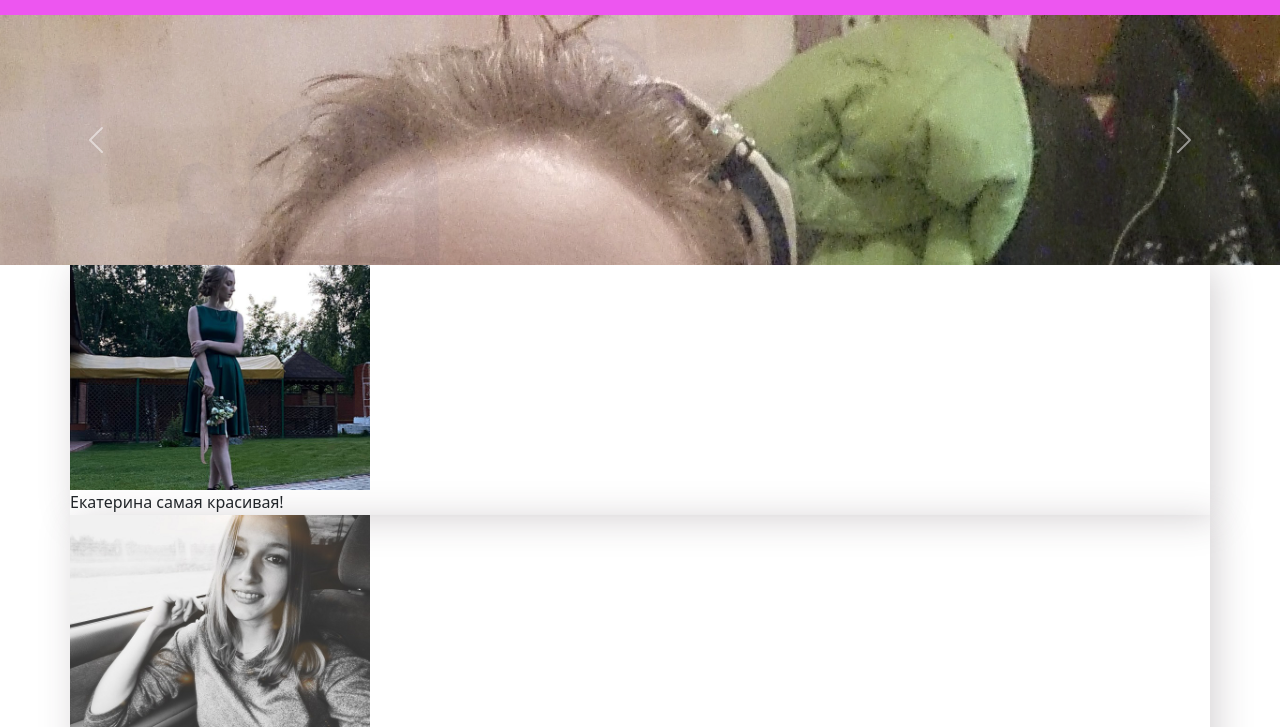
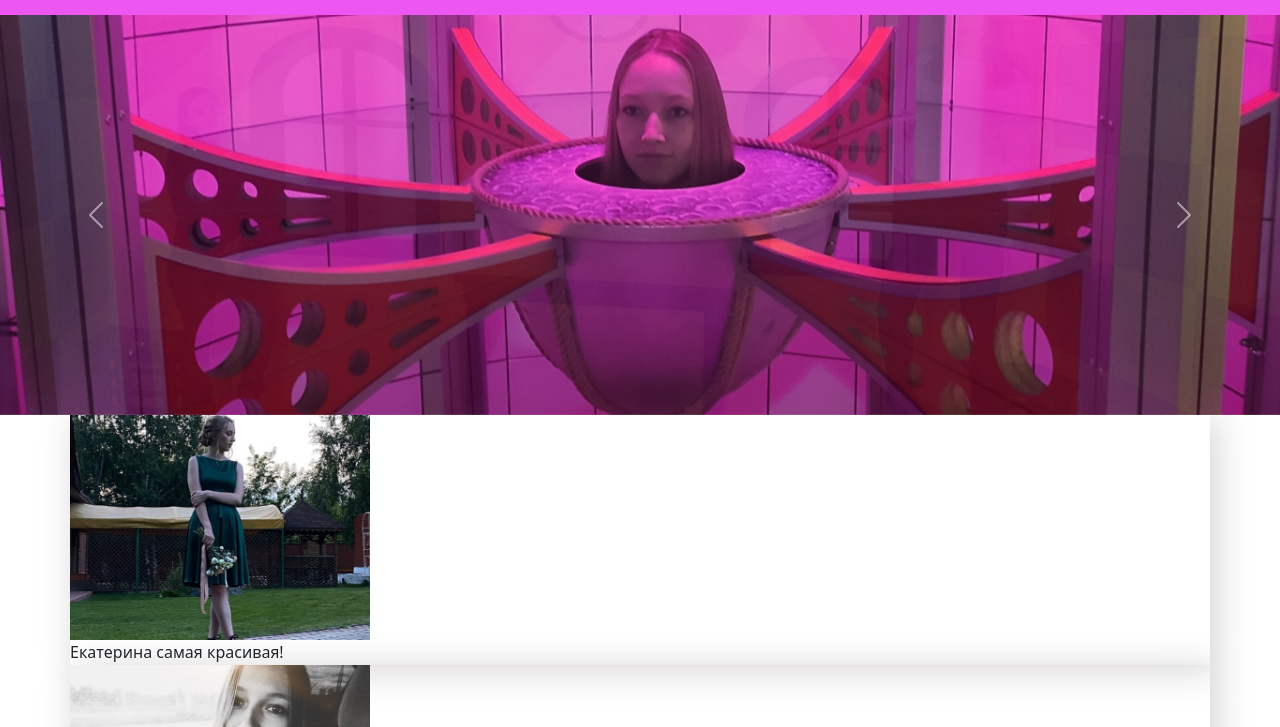
Before and after one commit to anna-e-gorova/Izolda_H_b-day, a plain HTML site: page index.html in a window 1280 px wide. Shown: the part 73-800 px from the top of the page. Drawn offline with nearby package versions, Linux system fonts and the light colour scheme.

Commit message:
corusel_fix

```diff
--- a/index.html
+++ b/index.html
@@ -17,14 +17,11 @@
     <section class="carusel">
         <div id="carouselExampleFade" class="carousel slide carousel-fade" data-bs-ride="carousel">
             <div class="carousel-inner">
-                <div class="carousel-item active">
-                    <img src="img/pic_4.jpg" class="d-block img-fluid w-100" alt="...">
+                <div class="carousel-item pic1 active">
                 </div>
-                <div class="carousel-item">
-                    <img src="img/pic_2.jpg" class="d-block w-100" alt="...">
+                <div class="carousel-item pic2">
                 </div>
-                <div class="carousel-item">
-                    <img src="img/pic_3.jpg" class="d-block w-100" alt="...">
+                <div class="carousel-item pic3">
                 </div>
             </div>
             <a class="carousel-control-prev" href="#carouselExampleFade" role="button" data-bs-slide="prev">
--- a/style/style.sass
+++ b/style/style.sass
@@ -19,14 +19,27 @@ header
 .carousel
     margin-top: -8px
     &-inner
-        height: 250px
+        height: 400px
     &-item
         height: 100%
-    /*& img
-     width: 100%
-     height: 100%*/
+        width: 100%
+        background-position: center
+        background-size: cover
+        background-repeat: no-repeat
+
+.pic1
+    background-image: url(../img/pic_1.jpg)
+.pic2
+    background-image: url(../img/pic_2.jpg)
+.pic3
+    background-image: url(../img/pic_3.jpg)
 
 .dignities
     &_box
         height: 250px
         box-shadow: 6px 4px 35px rgba(56, 41, 50, 0.21)
+
+@media (max-width: 767px)
+    .carousel
+        &-inner
+            height: 250px
```
Also changed, not shown: style/style.css, 1 other file.
